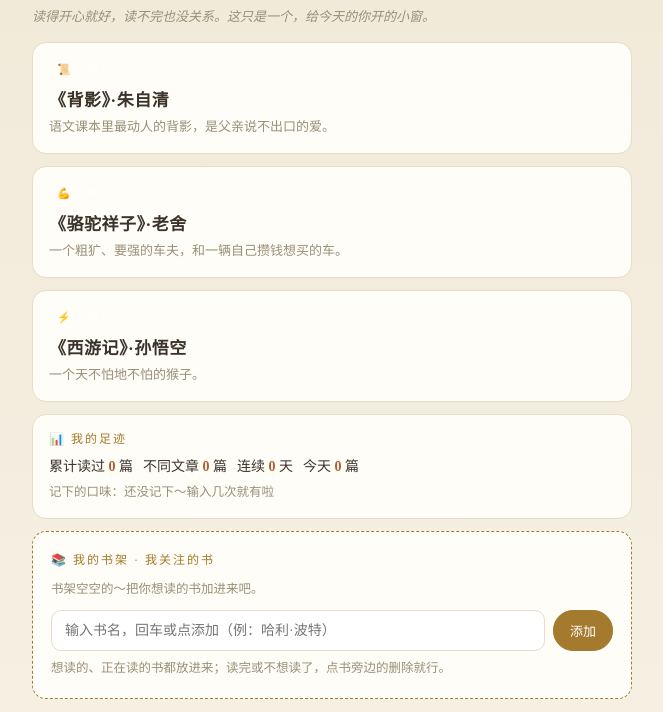
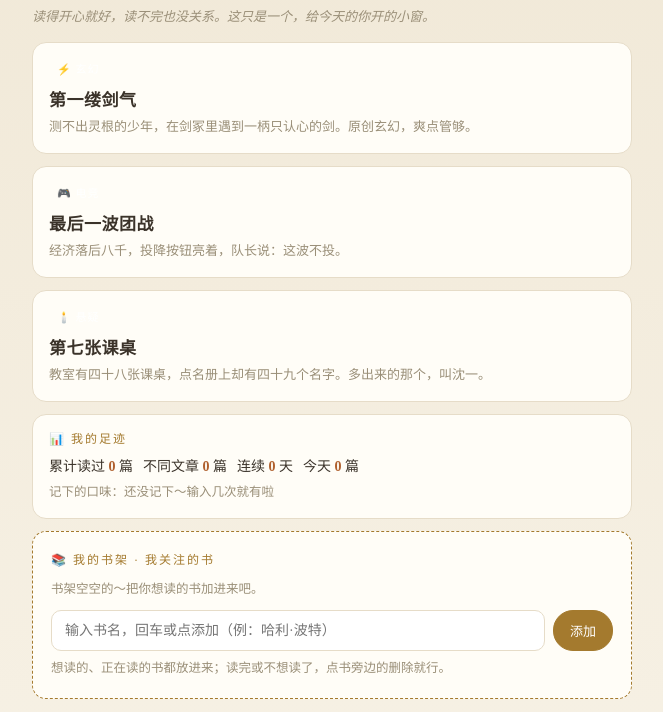
Before and after one commit to iamazh/azhi-daily-read, a plain HTML site: page index.html in a window 1280 px wide. Shown: the part 61-773 px from the top of the page, without its empty margins (308-971 px from the left). Drawn offline with Linux system fonts and the light colour scheme.

Commit message:
update 网文风原创+口味推荐

```diff
--- a/index.html
+++ b/index.html
@@ -250,32 +250,35 @@ window.DAILY_CONTENT = [
       opts:[{t:"心酸",r:"那句“怕你回来”，戳到的，是心里最软的地方。"},{t:"感动",r:"长辈的爱，常常是修好一把椅子，等你回来。"},{t:"思念",r:"有没有谁，也在等你坐回那把椅子？"},{t:"说不清",r:"有些等待，藏在藤条和木纹里。"}],
 read:"爷爷不是在修椅子，是在“等你回来坐一坐”。那一把藤椅，分明是时间，也是他们整整一辈子的牵挂。"}
   ],
-  /* —— 第 5 天 · 经典片段（已入公有领域的名篇） —— */
+  /* —— 第 5 天 · 网文风原创（玄幻 / 电竞 / 悬疑） —— */
   [
-    {tag:"经典",tg:"t-home",emo:"📜",title:"《背影》·朱自清",
-      intro:"语文课本里最动人的背影，是父亲说不出口的爱。",
-      paras:["那年冬天，父亲送我到火车站。他说让我去站台买几个橘子，他去看行李。我买好回头，他蹒跚地走到铁道边，慢慢探身下去；又用两手攀着上面，两脚再向上缩。他肥胖的身子向左微倾，显出努力的样子。这时我看见他的背影，泪很快地流下来了。",
-        "后来每次读到这一段，我都会想起自己的父亲——那些笨拙、沉默、说不上漂亮的动作，其实都是爱，只是他们不爱开口。",
-        "朱自清从头到尾没写“爱”这个字。可你读着读着，心就软了。"],
-      q:"读完这一段，此刻最贴近你心里的感觉是？",
-      opts:[{t:"心酸",r:"一个人为孩子做件小事，用尽全身力气，谁会不心酸。"},{t:"想到父亲",r:"父爱常常沉默，全藏在背影里。"},{t:"感动",r:"最朴素的字，最打动人。"},{t:"说不清",r:"有些感动，说不清，却记很久。"}],
-      read:"《背影》没写惊天动地的事，只写父亲爬月台买橘子这一个细节。经典之所以经典，是因为能把深沉的爱，装进一个最平常的动作里。"},
-    {tag:"经典",tg:"t-life",emo:"💪",title:"《骆驼祥子》·老舍",
-      intro:"一个粗犷、要强的车夫，和一辆自己攒钱想买的车。",
-      paras:["祥子，北京城里拉洋车的。他没什么好模样，可他有一点可爱——他的身子像一棵树，坚壮、沉默、又有生气。",
-        "他要强。他信：只要肯卖力气，总有一天能拉上自己买的那辆车。他省着吃、省着穿，一毛一毛地攒。",
-        "那辆车终于没等到。一天夜里，车被人抢走，几年的心血，一夜就没了。他站在风里，看着空荡荡的手，头一次明白，有些东西，不是光靠力气就能留住的。"],
-      q:"读完这段，你的感觉是？",
-      opts:[{t:"不甘",r:"拼了那么久，一下子落空，换谁也咽不下这口气。"},{t:"心酸",r:"他的沉默里，全是没处诉的苦。"},{t:"叹息",r:"有些坚持，会被现实狠狠摔一下。"},{t:"说不清",r:"老舍的文字，读着读着就沉下去了。"}],
-      read:"老舍写祥子，写的是“想靠力气改变命运”的人，却被生活一点点磨掉。要读懂一个人，得先看见他被生活压住、又说不出话来的那部分。"},
-    {tag:"经典",tg:"t-jx",emo:"⚡",title:"《西游记》·孙悟空",
-      intro:"一个天不怕地不怕的猴子。",
-      paras:["那猴在山中，饥食野果，渴饮涧泉，与狼虫为伴、虎豹为群、猿猴为亲、獴鼯为朋，过得好不自在。",
-        "后来它学成一身本领，上天入地，大闹蟠桃园，砸了仙庭。玉帝派来十万天兵，它一条金箍棒，杀得众神退避三舍。",
-        "它被压在五行山下五百年，出来还叫一声“齐天大圣”。它怕过谁？它只肯认一个师傅——因为它答应了，要一路护他西天取经。"],
-      q:"读这段，你心里最痛快的是？",
-      opts:[{t:"过瘾",r:"“天不怕地不怕”那股劲儿，真过瘾。"},{t:"热血",r:"一根棒子打退十万天兵，谁不热血。"},{t:"自由",r:"它山野里的自在，是我们都向往的。"},{t:"说不清",r:"这只猴子，越读越有劲儿。"}],
-      read:"《西游记》不只是神仙打架，它写“敢”——敢反抗、敢闯、也敢守一句承诺。少年读它，读的是那股不肯服输的劲儿。"}
+    {tag:"玄幻",tg:"t-jx",emo:"⚡",title:"第一缕剑气",
+      intro:"测不出灵根的少年，在剑冢里遇到一柄只认心的剑。原创玄幻，爽点管够。",
+      paras:["测灵根那天，全族都到齐了。少年林潇把手按上灵石，石头亮都没亮。人群哄一声笑开，长老摇头：“林家这一脉，怕是要断在他手里了。”",
+        "没人看见，他袖中那截断剑，轻轻震了一下。当夜他独自摸上后山剑冢——那里埋着林家历代战死者的剑。断剑忽然发起烫来，一座座剑碑次第亮起，像有谁在黑暗里跟他打招呼。",
+        "剑冢最深处的虚影缓缓开口：“剑不理灵根，剑只认心。”林潇问：什么东西算心。虚影笑了：“疼过的人，才懂得怎么护人。”",
+        "三个月后族比，他一剑破开三人合击，全场鸦雀无声。他收剑入鞘，只留下一句：“灵根测不出来的东西，多着呢。”"],
+      q:"读这个少年，你最有感触的一刻是？",
+      opts:[{t:"被全场笑的时候",r:"被当众看轻的那种脸上发烫，谁都懂。"},{t:"剑碑一座座亮起",r:"黑夜里一盏盏亮起，像有人在等他。"},{t:"“剑只认心”",r:"这句话，值得抄进摘抄本。"},{t:"一剑破三人",r:"憋了三个月，就等这一下，爽。"}],
+      read:"网文最爽的不是无敌，是“被看轻的人悄悄变强”。这一篇的爽点落在：真正的强大，从读懂自己的疼开始。"},
+    {tag:"电竞",tg:"t-school",emo:"🎮",title:"最后一波团战",
+      intro:"经济落后八千，投降按钮亮着，队长说：这波不投。",
+      paras:["决胜局，经济落后八千。耳机里全是队友的喘息声，有人小声说：“投了吧。”队长阿燃反手按灭投票：“打完这最后一团。输了，算我的。”",
+        "对面推上高地。阿燃玩的辅助被三个人追着砍，他没跑，反手把最后一层护盾套给了身后的输出位，吼：“别管我，拆家！”",
+        "技能一个接一个砸下去，对面阵型乱了。阿燃的英雄倒下了，可这一团他们赢了，一波推平对面水晶。公屏慢慢打出一行字：这个辅助，值得。",
+        "赛后有人问他，死都不跑图什么。阿燃挠头笑了：“跑当然能活下来。可总有比活着更想赢的时刻吧。”"],
+      q:"这一局，最戳你的是？",
+      opts:[{t:"按灭投降按钮",r:"绝境里说“不投”的人，自带光芒。"},{t:"最后一层盾给队友",r:"把最后的护盾让出去，是把命交出去的信任。"},{t:"一波翻盘",r:"翻盘那一秒，血液都是热的。"},{t:"赛后那句话",r:"比赢更动人的，是想赢的理由。"}],
+      read:"电竞的爽，不是秀操作，是“把机会让给别人”的信任。所谓团魂，就是总有人愿意先倒下。"},
+    {tag:"悬疑",tg:"t-life",emo:"🕯️",title:"第七张课桌",
+      intro:"教室有四十八张课桌，点名册上却有四十九个名字。多出来的那个，叫沈一。",
+      paras:["我们的教室有四十八张课桌，点名册上却有四十九个名字。教务处查了三遍，说名单没错。多出来的名字叫沈一，可没有一个人记得他长什么样。",
+        "我开始查。图书馆借阅卡、运动会合影、老照片的背面……沈一的名字到处都有。奇怪的是：所有照片里，都没有人站在他旁边。",
+        "直到我在旧储物柜最底层，翻出一张卷了角的奖状：市作文大赛一等奖，沈一。评语只有一行——“他总站在没被看见的地方，替别人鼓掌。”",
+        "后来我问遍了全班，才拼出一个模糊的影子：坐在最后一排、总帮值日生擦黑板的男生，上学期转学了。名单没有错，是我们所有人都太忙，忙到忘了看见他。"],
+      q:"这个故事读到一半，你心里是？",
+      opts:[{t:"起鸡皮疙瘩",r:"名字到处都是、人却没人记得，钩子拉满。"},{t:"有点发凉",r:"被所有人遗忘，比鬼故事更冷。"},{t:"想到某个人",r:"班里是不是也有一个“沈一”？"},{t:"猜到结尾了",r:"猜到了也想看下去，这就是好悬念。"}],
+      read:"悬疑的外壳，装着一个很轻的问题：我们身边有没有一个“沈一”？所谓共情，就是练习把看不见的人，看见。"}
   ]
 ];</script>
 <script>
@@ -311,18 +314,39 @@ const todayGroup=GROUPS[dayIndex%GROUPS.length];
 /* ---------- 渲染：今日列表 ---------- */
 function show(id){document.querySelectorAll('.screen').forEach(x=>x.classList.remove('on'));document.getElementById(id).classList.add('on');}
 function todayStr(){const d=new Date();return (d.getMonth()+1)+'月'+d.getDate()+'日';}
+function headLabel(txt,color){const d=document.createElement('div');d.style.margin='4px 0 2px';d.innerHTML='<span style="display:inline-block;font-size:12px;letter-spacing:2px;font-weight:800;color:'+color+';">'+txt+'</span>';return d;}
+function makeCard(s){
+  const isRead=S.read.includes(s.title);
+  const c=document.createElement('div');c.className='card'+(isRead?' read':'');
+  c.innerHTML=`<span class="tg ${s.tagCls}">${s.emo} ${s.tag}</span>${isRead?'<span class="ok">✓ 已读</span>':''}<h3>${s.title}</h3><div class="ti">${s.intro}</div>`;
+  c.onclick=()=>openStory(s);
+  return c;
+}
+/* 口味 → 文章标签 的映射（书架/输入的口味驱动原创故事推荐） */
+function prefTags(){
+  const t=shelfHintType(); if(!t)return null;
+  const map={'冒险奇幻':['玄幻','侠'],'青春校园':['春','友','电竞'],'推理悬疑':['悬疑'],'科幻冒险':['玄幻','侠'],'温暖治愈':['家','友'],'动物世界':[],'历史故事':['家国','家'],'成长故事':['春','家']};
+  return map[t]||null;
+}
 function renderList(){
   document.getElementById('dateTxt').textContent=todayStr()+' · 短读';
   const doneN=todayGroup.filter(s=>S.read.includes(s.title)).length;
   document.getElementById('doneChip').textContent = doneN?('今日已读 '+doneN+'/'+todayGroup.length):'今日还没读';
   const box=document.getElementById('todayCards');box.innerHTML='';
-  todayGroup.forEach(s=>{
-    const isRead=S.read.includes(s.title);
-    const c=document.createElement('div');c.className='card'+(isRead?' read':'');
-    c.innerHTML=`<span class="tg ${s.tagCls}">${s.emo} ${s.tag}</span>${isRead?'<span class="ok">✓ 已读</span>':''}<h3>${s.title}</h3><div class="ti">${s.intro}</div>`;
-    c.onclick=()=>openStory(s);
-    box.appendChild(c);
-  });
+  /* 按口味为阿智挑的原创故事 */
+  const pt=prefTags();
+  if(pt){
+    const seen=new Set(todayGroup.map(s=>s.title));
+    const pool=[];
+    GROUPS.forEach(g=>g.forEach(s=>{ if(!seen.has(s.title)&&!S.read.includes(s.title)&&pt.some(k=>s.tag.indexOf(k)>=0)) pool.push(s); }));
+    const picks=pool.slice(0,2);
+    if(picks.length){
+      box.appendChild(headLabel('🎯 根据你的口味 · 为你挑的','var(--warm)'));
+      picks.forEach(s=>box.appendChild(makeCard(s)));
+      box.appendChild(headLabel('🗓️ 今天还有','var(--muted)'));
+    }
+  }
+  todayGroup.forEach(s=>box.appendChild(makeCard(s)));
   /* 类型推荐 */
   renderTypes();
   /* 足迹 */
```
